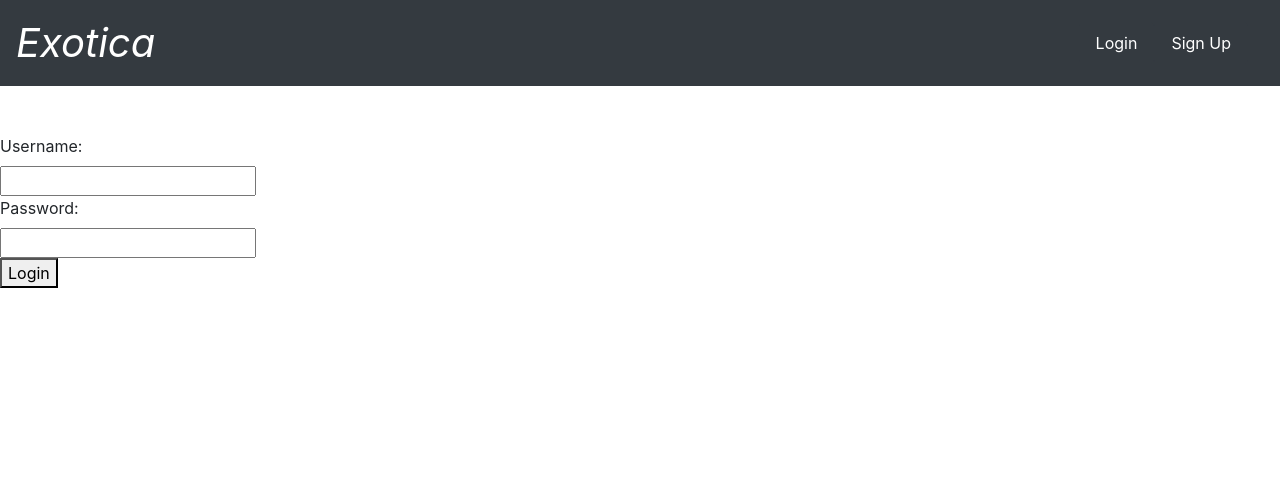
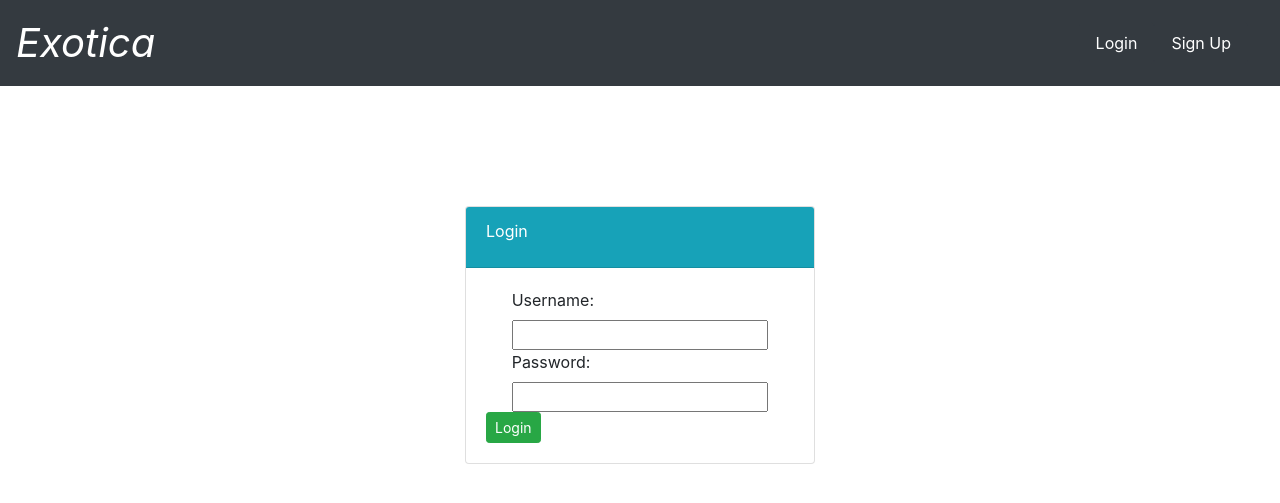
Before and after one commit to TheLegend-2003/Django, a Django app: page /login/ in a window 1280 px wide. Shown: the top 503 px of the page. Run offline with Django 4.2, Linux system fonts and the light colour scheme.

Commit message:
commit:63

```diff
--- a/mysite/users/templates/users/login.html
+++ b/mysite/users/templates/users/login.html
@@ -1,19 +1,49 @@
 {%extends 'food/base.html'%} {%block body%}
 
+<br /><br /><br />
+
+<div class="container">
+	<div class="row">
+		<div class="col-md-4 offset-md-4">
+			<div class="card">
+				<div class="card-header text-white bg-info">
+					<div class="card-title">Login</div>
+				</div>
+				<div class="card-body">
 					<form method="POST">
 						{% csrf_token %}
-	<label for="user">Username:</label><br>
+						<label
+							class="offset-md-1"
+							for="user"
+							>Username:</label
+						><br />
 						<input
+							class="offset-md-1"
 							type="text"
 							id="user"
-		name="username"><br>
+							name="username" /><br />
 
-	<label for="pass">Password:</label><br>
+						<label
+							class="offset-md-1"
+							for="pass"
+							>Password:</label
+						><br />
 						<input
+							class="offset-md-1"
 							type="password"
 							id="pass"
-		name="password"><br>
+							name="password" />
 
-	<button type="submit">Login</button>
+						<button
+							class="btn btn-success btn-sm"
+							type="submit">
+							Login
+						</button>
 					</form>
+				</div>
+			</div>
+		</div>
+	</div>
+</div>
+
 {%endblock%}
```
Also changed, not shown: mysite/db.sqlite3. Lines whose indentation alone changed are shown as unchanged.
